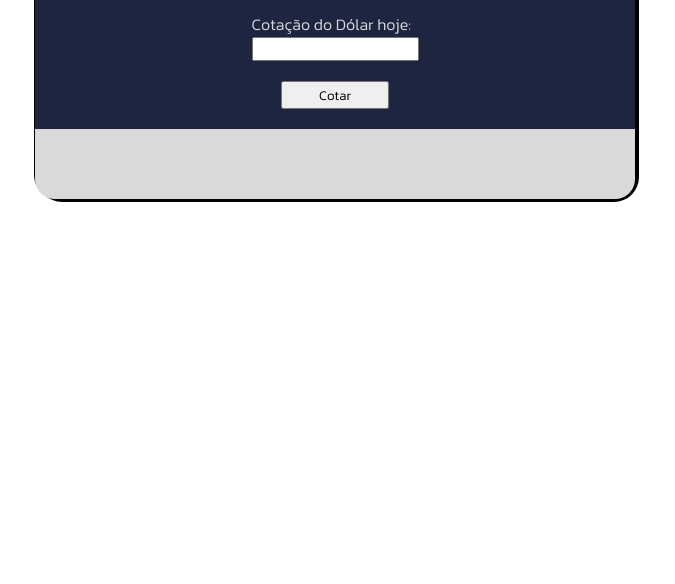
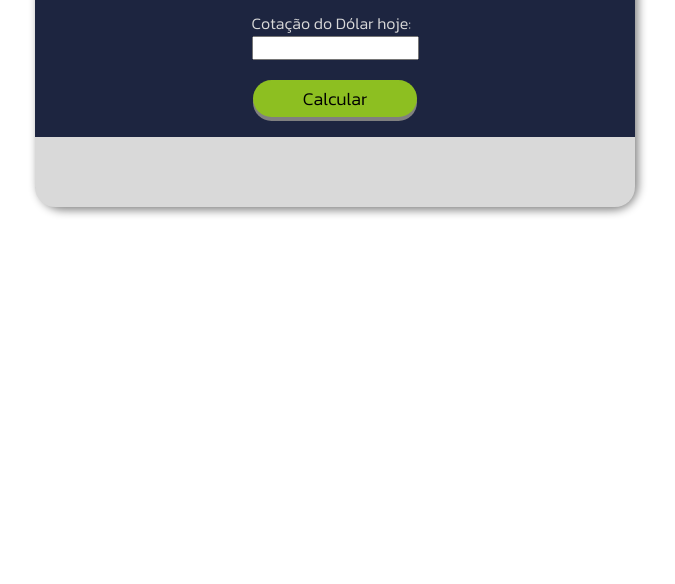
Before and after one commit to joaopborba/imersaoDevAlura, a plain HTML site: page conversorDeMoedas/index.html in a window 1280 px wide. Shown: the part 216-800 px from the top of the page, without its empty margins (305-980 px from the left). Drawn offline with Linux system fonts and the light colour scheme.

Commit message:
CSS atualizado

```diff
--- a/conversorDeMoedas/index.html
+++ b/conversorDeMoedas/index.html
@@ -25,7 +25,7 @@
         <input type="number" name="value-cotacao" id="value-cotacao" />
       </div>
       <div class="botaoCalcular">
-        <button type="submit" id="calculate-button">Cotar</button>
+        <button type="submit" id="calculate-button">Calcular</button>
       </div>
 
       <div class="result" id="result"></div>
--- a/conversorDeMoedas/style.css
+++ b/conversorDeMoedas/style.css
@@ -6,12 +6,11 @@
 
 .container {
   background-color: #1d2540;
-  box-shadow: 3px 2px;
+  box-shadow: 3px 3px 10px gray;
   display: flex;
   flex-direction: column;
   justify-content: center;
   align-items: center;
-  border: 1px solid black;
   border-radius: 25px;
   max-width: 600px;
   margin: 0 auto;
@@ -41,8 +40,26 @@ h1 {
   align-items: center;
   justify-content: center;
 }
+
 #calculate-button {
-  padding: 2px 100%;
+  border: none;
+  border-radius: 25px;
+  font-size: 18px;
+  background-color: #8dbf21;
+  padding: 5px 50px;
+  box-shadow: 0 4px gray;
+}
+
+#calculate-button:hover {
+  transition: 0.1s;
+  background-color: #1ac951;
+  color: white;
+  cursor: pointer;
+}
+
+#calculate-button:active {
+  transform: translateY(2px);
+  box-shadow: 0 2px gray;
 }
 
 .result {
```
